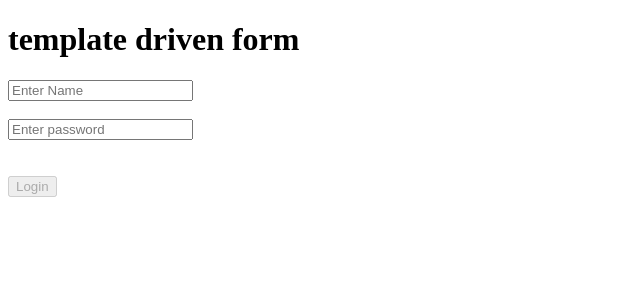
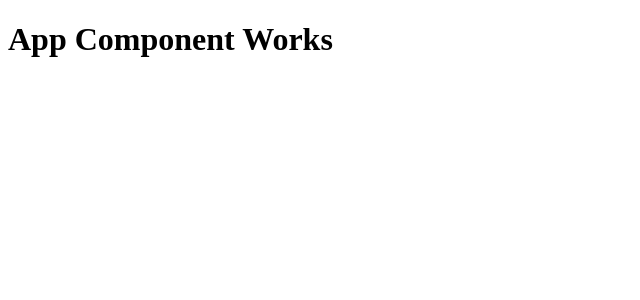
Before and after one commit to mmraihan/Angular-CodeStepByStep, an Angular app in the folder blog/: page / in a window 1280 px wide. Shown: the top 300 px of the page, without its empty margins (0-640 px from the left). Built offline with nearby package versions, Linux system fonts and the light colour scheme.

Commit message:
Clean up All Files.

```diff
--- a/blog/src/app/app.component.html
+++ b/blog/src/app/app.component.html
@@ -1,12 +1 @@
 <h1>{{title}}</h1>
-
-<form #loginForm="ngForm" (ngSubmit)="loginUser(loginForm.value)">
-  <input type="text" required #name="ngModel" pattern="[a-zA-Z]+$" name="name" placeholder="Enter Name" ngModel>
-  <span *ngIf="name.invalid && name.touched" style="color: red;">Please enter a valid input</span>
-  <br> <br>
-  <input type="password" required #password="ngModel" minlength="3" name="password" placeholder="Enter password" ngModel>
-  <span *ngIf="password.invalid && password.touched" style="color: red;">Please enter a valid input</span> <br>
-  <br>
-
- <br> <button [disabled]="loginForm.invalid">Login</button>
-</form>
--- a/blog/src/app/app.component.ts
+++ b/blog/src/app/app.component.ts
@@ -6,10 +6,6 @@ import { Component } from '@angular/core';
   styleUrls: ['./app.component.css']
 })
 export class AppComponent {
-  title="template driven form";
-
-  loginUser(item: any){
-      console.log(item)
-  }
+  title="App Component Works";
 
 }
--- a/blog/src/app/app.module.ts
+++ b/blog/src/app/app.module.ts
@@ -1,7 +1,7 @@
 import { NgModule } from '@angular/core';
 import { BrowserModule } from '@angular/platform-browser';
 import { AppComponent } from './app.component';
-import { FormsModule } from '@angular/forms';
+
 
 
 @NgModule({
@@ -10,7 +10,7 @@ import { FormsModule } from '@angular/forms';
 
   ],
   imports: [
-    BrowserModule,FormsModule
+    BrowserModule
   ],
   providers: [],
   bootstrap: [AppComponent]
```
